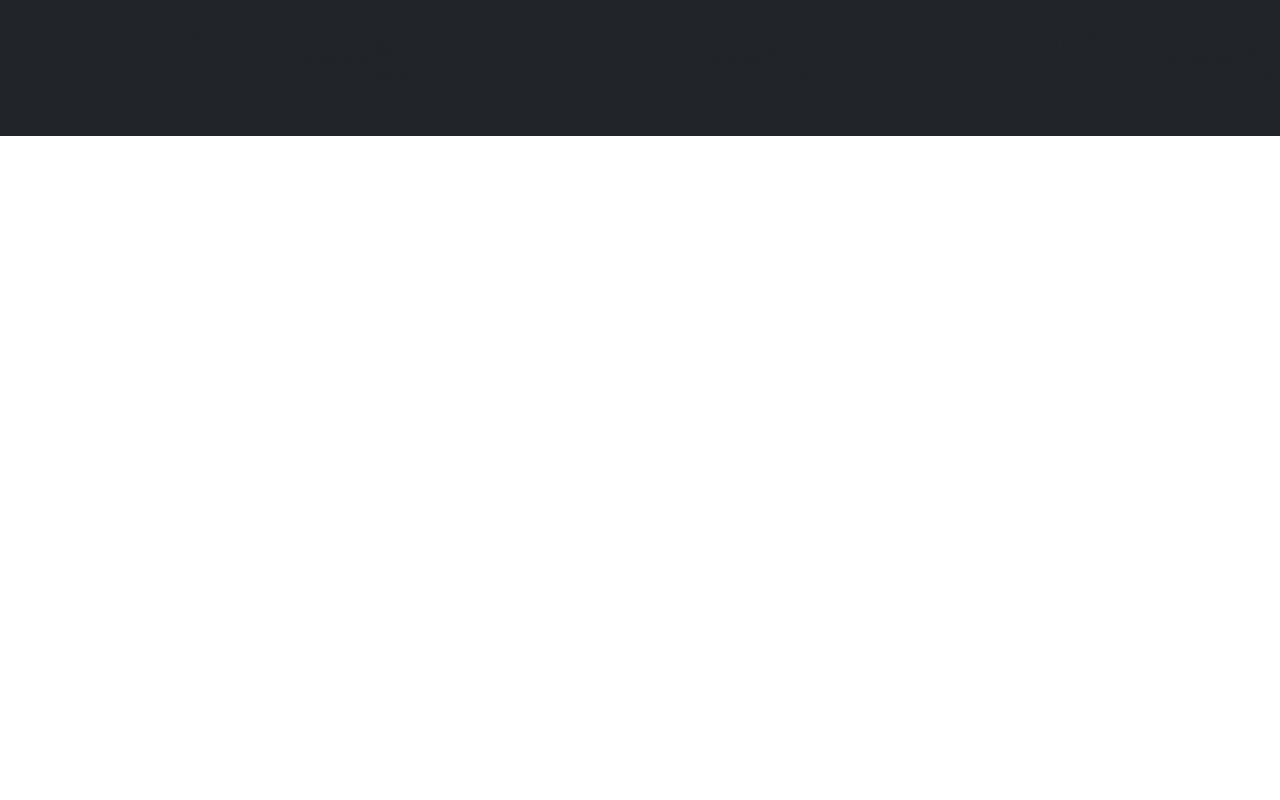
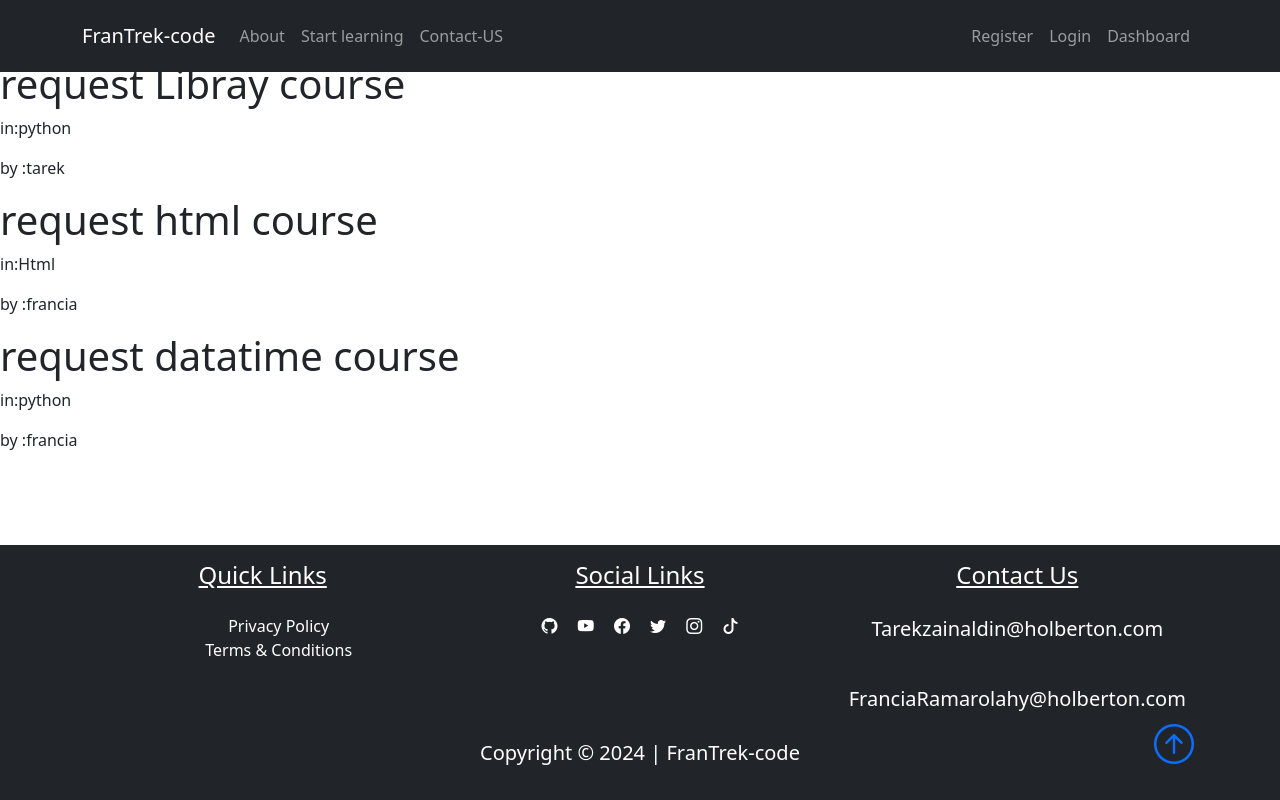
Before and after one commit to TarekzainAldin/FranTrek-Code, a Flask app: page / in a window 1280 px wide. Run offline with Flask 3, Linux system fonts and the light colour scheme.

Commit message:
make the first point to the layout code

```diff
--- a/app.py
+++ b/app.py
@@ -13,7 +13,7 @@ lessons=[{
 
         'title':'request html course',
         'course':'Html',
-        'authour':'ammar'
+        'authour':'francia'
 
 },
 
@@ -21,7 +21,7 @@ lessons=[{
 
         'title':'request datatime course',
         'course':'python',
-        'authour':'ziad '
+        'authour':'francia  '
 
 },
 ]
--- a/templates/home.html
+++ b/templates/home.html
@@ -8,4 +8,5 @@
     <p>in:{{lesson.course}}</p>
     <p> by :{{lesson.authour}}</p>
     {% endfor %}
+
 {% endblock content %}
--- a/templates/layout.html
+++ b/templates/layout.html
@@ -12,14 +12,88 @@
     <link rel="stylesheet" href="https://cdn.jsdelivr.net/npm/bootstrap-icons@1.11.3/font/bootstrap-icons.min.css">
      <link rel="stylesheet" type="text/css" href="{{url_for('static',filename='main.css')}}">
 </head>
-<body>
+<body class="d-flex flex-column min-vh-100">
         <!--- Navbar-->
-        <nav class="navbar navbar-expand-lg bg-dark navbar-dark py-3 fixed-top"
-    <div class="container">
+        <nav class="navbar navbar-expand-lg bg-dark navbar-dark py-3 fixed-top">
+
+        <div class="container">
+            <a href="#home" class ="navbar-brand">FranTrek-code</a>
+            <button class = "navbar-toggler" type="button" data-bs-toggle="collapse" data-bs-target="#navmenu">
+                <span class="navbar-toggler-icon"></span>
+            </button>
+            <div class="collapse navbar-collapse" id = "navmenu">
+                <ul class="navbar-nav">
+                    <li class="nav-item">
+                        <a href="#about" class="nav-link">About</a>
+                    </li>
+                   <li class="nav-item">
+                    <a href="#learn" class="nav-link">Start learning</a>
+                   </li>
+                   <li class="nav-item">
+                    <a href="#contact"class="nav-link">Contact-US</a>
+                   </li>
+
+                </ul>
+                 <!---UserLink-->
+                 <ul class="navbar-nav ms-auto">
+                    <li class="nav-item">
+                        <a href="#register" class="nav-link">Register</a>
+                        <li class="nav-item">
+                            <a href="#login" class="nav-link">Login</a>
+                        </li>
+                        <li class="nav-item">
+                            <a href="#dashboard" class="nav-link">Dashboard</a>
+                        </li>
+                    </li>
+
+                 </ul>
+            </div>
+        </div>
+
+        </nav>
+
     {%block content%} {% endblock %}
-</div>
 
-    <script src="https://cdn.jsdelivr.net/npm/bootstrap@5.1.3/dist/js/bootstrap.bundle.min.js" integrity="sha384-ka7Sk0Gln4gmtz2MlQnikT1wXgYsOg+OMhuP+IlRH9sENBO0LRn5q+8nbTov4+1p" crossorigin="anonymous"></script>
+    <footer class="bg-dark mt-auto " >
+        <div class="container p-3">
+            <div class="row text-center text-white">
+                <div class="col-md-12 col-lg-4 pb-2">
+                    <h4 class="text-center text-decoration-underline">Quick Links</h4>
+                    <ul class=" nobull pt-3">
+                        <li><a href="#" class="link text-white">Privacy Policy</a></li>
+                        <li><a href="#" class="link text-white">Terms & Conditions</a></li>
+                    </ul>
+                </div>
+                <div class="col-md-12 col-lg-4">
+                    <h4 class="text-center text-decoration-underline pb-3">Social Links</h4>
+                    <a href="#" class="text-white p-2"><i class="bi-github"></i></a>
+                    <a href="#" class="text-white p-2"><i class="bi-youtube"></i></a>
+                    <a href="#" class="text-white p-2"><i class="bi-facebook"></i></a>
+                    <a href="#" class="text-white p-2"><i class="bi-twitter"></i></a>
+                    <a href="#" class="text-white p-2"><i class="bi-instagram"></i></a>
+                    <a href="#" class="text-white p-2"><i class="bi-tiktok"></i></a>
 
+                </div>
+                <div class="col-md-12 col-lg-4 pb-2">
+                    <h4 class="text-center text-decoration-underline pb-3">Contact Us</h4>
+                    <p class="lead">Tarekzainaldin@holberton.com</p>
+                    <br>
+                    <p class="lead">FranciaRamarolahy@holberton.com</p>
+                </div>
+            </div>
+            <div class="col text-white text-center position-relative">
+                <p class="lead font-weight-bold">Copyright &copy; 2024 | FranTrek-code</p>
+                <a href="#" class="position-absolute bottom-0 end-0">
+                    <i class="bi bi-arrow-up-circle h1"></i>
+                </a>
+            </div>
+        </div>
+
+    </footer>
+
+    <script src="https://cdn.jsdelivr.net/npm/bootstrap@5.1.3/dist/js/bootstrap.bundle.min.js"
+        integrity="sha384-ka7Sk0Gln4gmtz2MlQnikT1wXgYsOg+OMhuP+IlRH9sENBO0LRn5q+8nbTov4+1p"
+        crossorigin="anonymous"></script>
 </body>
+
 </html>
```
